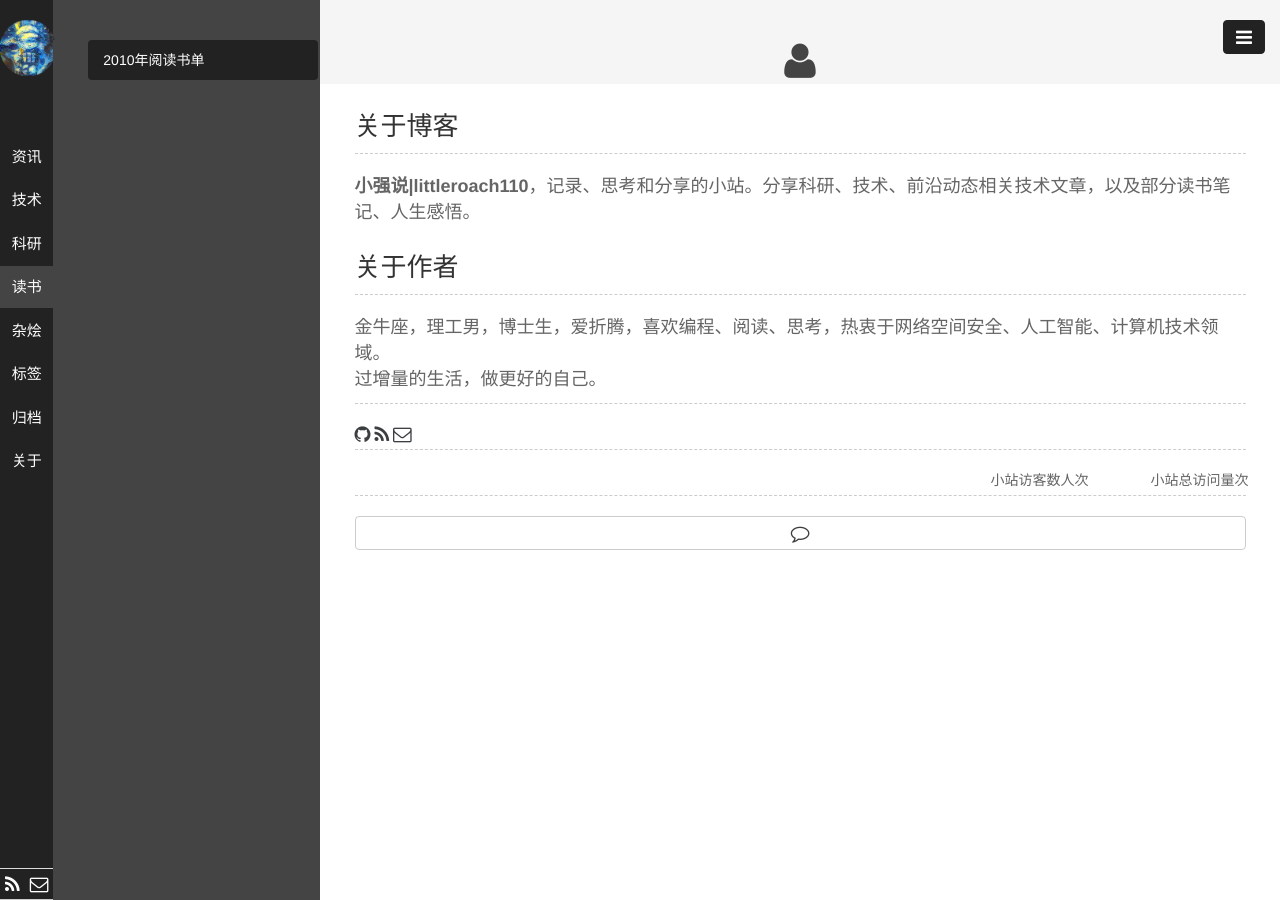
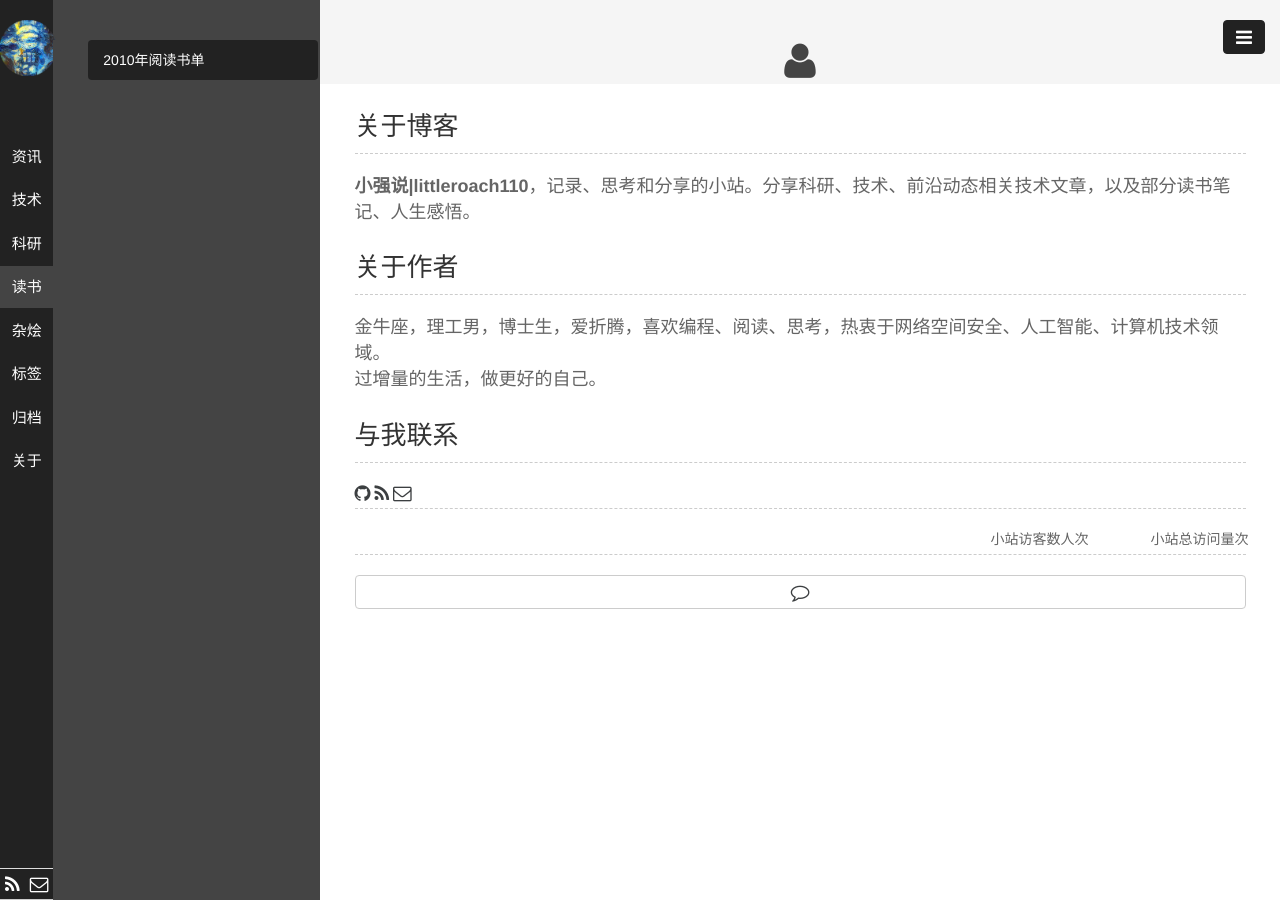
Before and after one commit to littleroach110/littleroach110.github.io, a Jekyll site: the page built from pages/about.html, in a window 1280 px wide. Built offline with Jekyll 4.4.1, drawn with Linux system fonts in a browser that asks for light colours; Markdown is read by kramdown in place of the engine named in the settings; comment, search, counter and statistics services are not loaded.

Commit message:
fix about.html

```diff
--- a/pages/about.html
+++ b/pages/about.html
@@ -11,6 +11,7 @@ titlename: 关于
 <hr>
 <p style=font-size:18px>金牛座，理工男，博士生，爱折腾，喜欢编程、阅读、思考，热衷于网络空间安全、人工智能、计算机技术领域。<br>过增量的生活，做更好的自己。</p>
 
+<h3>与我联系</h3>
 <hr>
 <a href="{{ site.author.github }}" target="_blank">
   <i class="fa fa-github fa-lg" style="color:#3c3f41;"></i>
```
